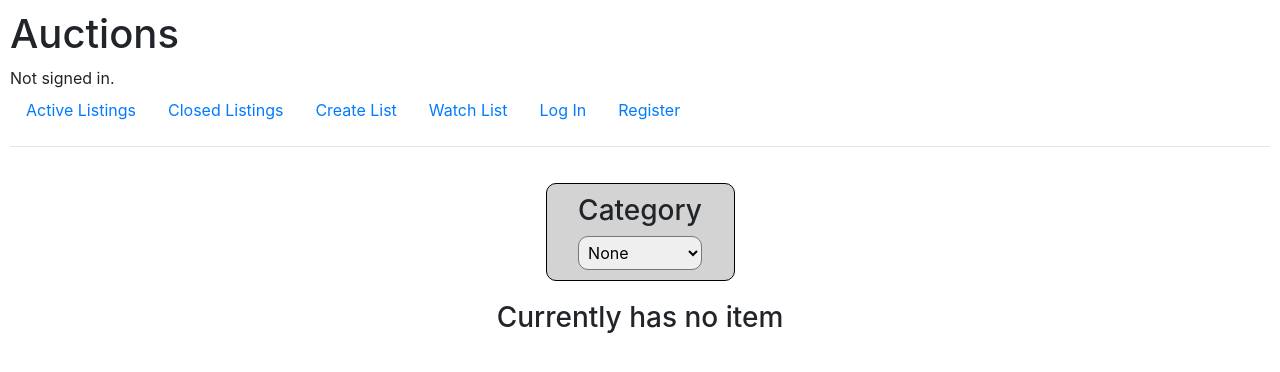
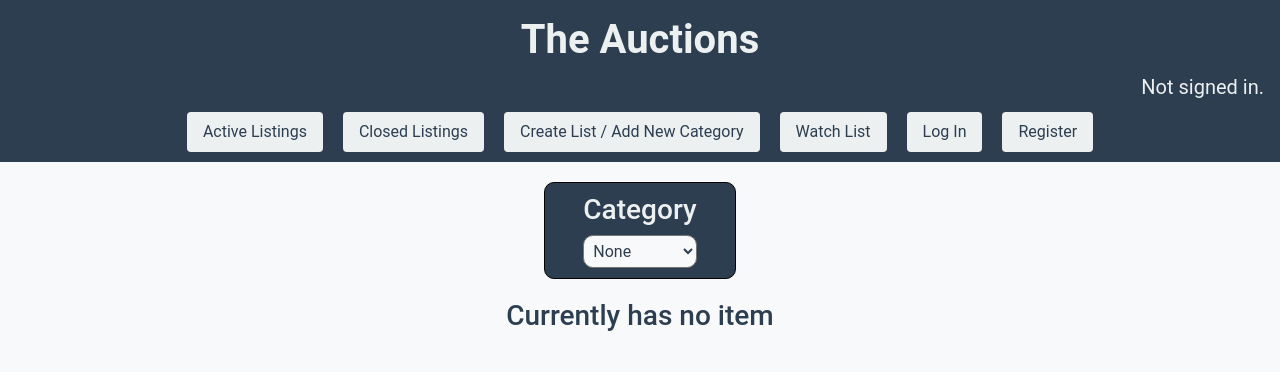
Before and after one commit to Re-Brain/CS50Web-Commerce, a Django app: page /closed_list in a window 1280 px wide. Shown: the top 372 px of the page. Run offline with Django 3.2, Linux system fonts and the light colour scheme; data comes from the database, SQL or seed files in the repository; both versions use the stored data as it was after the commit; some libraries are stand-ins or nearby versions.

Commit message:
Put Decoration in this project

```diff
--- /dev/null
+++ b/auctions/static/auctions/layout.css
@@ -0,0 +1,49 @@
+body {
+    font-family: "Roboto", sans-serif;
+    background-color: #F8F9FA; /* Light grayish-white */
+}
+
+h1
+{
+    text-align: center;
+    font-weight: bold;
+    padding-top: 1rem;
+}
+
+#nav_bar
+{
+    background-color: #2C3E50; /* Dark navy blue */
+    color: #ECF0F1;
+}
+
+.nav
+{
+    justify-content: center;
+}
+
+.nav-item
+{
+    padding: 10px;
+}
+
+.nav-link
+{
+    background-color: #ECF0F1; /* Off-white buttons */
+    color: #2C3E50;           /* Dark navy blue text */
+    border: none;
+    padding: 0.5rem 1rem;
+    border-radius: 4px;
+    cursor: pointer;
+}
+
+.nav-link li:hover {
+    background-color: #3498DB; /* Light blue hover effect */
+    color: #FFFFFF;
+}
+
+#user_authenticated
+{
+    text-align: right;
+    font-size: 20px;
+    padding-right: 1rem;
+}
--- a/auctions/static/auctions/list.css
+++ b/auctions/static/auctions/list.css
@@ -23,8 +23,16 @@
     margin: 20px 0;
 }
 
+#select_form
+{
+    background-color: #2C3E50; /* Dark navy blue */
+    color: #ECF0F1;
+}
+
 #select_form_item > select
 {
+    background-color: #F8F9FA; /* Light grayish-white */
+    color: #2C3E50; /* Dark navy blue */
     padding: 5px;
     width: 100%;
     height: 100%;
@@ -112,5 +122,15 @@
 
 #watchlist_title
 {
+    color: #2C3E50; /* Dark navy blue */
+    font-weight: bold;
+    margin-top: 20px;
+    margin-left : 40px;
     margin-bottom: 40px;
 }
+
+.message
+{
+    color: #2C3E50; /* Dark navy blue */
+    text-align: center;
+}
--- a/auctions/static/auctions/styles.css
+++ /dev/null
@@ -1,3 +0,0 @@
-body {
-    padding: 10px;
-}
--- a/auctions/templates/auctions/create.html
+++ b/auctions/templates/auctions/create.html
@@ -2,7 +2,7 @@
 {% load static %}
 
 {% block extra_css %}
-<link rel="stylesheet" href="{% static 'auctions/create.css' %}">
+    <link rel="stylesheet" href="{% static 'auctions/create.css' %}">
 {% endblock %}
 
 {% block body %}
--- a/auctions/templates/auctions/index.html
+++ b/auctions/templates/auctions/index.html
@@ -27,7 +27,7 @@
     <section class="list">
         {% for list in lists %}
         <div class="list-item">
-            <a href="{% url 'item' item=list.0.title %}" class="list-item-link">
+            <a href="{% url 'get_item' item=list.0.title %}" class="list-item-link">
                 <div class="item-image">
                     {% if list.0.image %}
                     <img src="{{ list.0.image }}" alt="Display Image">
@@ -36,17 +36,17 @@
                     {% endif %}
                 </div>
                 <div class="item-description">
-                    <p>{{ list.0.title }}</p>
-                    <p>${{ list.1 }}</p>
-                    <p>{{ list.0.date }}</p>
-                    <p>{{ list.0.description }}</p>
+                    <p>Item : {{ list.0.title }}</p>
+                    <p>Price : ${{ list.1 }}</p>
+                    <p>Date Created : {{ list.0.date }}</p>
+                    <p>Description : {{ list.0.description }}</p>
                 </div>
             </a>
         </div>
         {% endfor %}
     </section>
     {% else %}
-        <h3>Currently has no item</h3>
+        <h3 class="message">Currently has no item</h3>
     {% endif %}
 </main>
 
--- a/auctions/templates/auctions/layout.html
+++ b/auctions/templates/auctions/layout.html
@@ -5,19 +5,23 @@
     <head>
         <title>{% block title %}Auctions{% endblock %}</title>
         <link rel="stylesheet" href="https://stackpath.bootstrapcdn.com/bootstrap/4.4.1/css/bootstrap.min.css" integrity="sha384-Vkoo8x4CGsO3+Hhxv8T/Q5PaXtkKtu6ug5TOeNV6gBiFeWPGFN9MuhOf23Q9Ifjh" crossorigin="anonymous">
-        <link href="{% static 'auctions/styles.css' %}" rel="stylesheet">
+        <link href="{% static 'auctions/layout.css' %}" rel="stylesheet">
         {% block extra_css %}
         {% endblock %}
     </head>
     <body>
-        <h1>Auctions</h1>
-        <div>
+        <div id="nav_bar">
+
+            <h1>The Auctions</h1>
+
+            <div id="user_authenticated">
                 {% if user.is_authenticated %}
                     Signed in as <strong>{{ user.username }}</strong>.
                 {% else %}
                     Not signed in.
                 {% endif %}
             </div>
+
             <ul class="nav">
                 <li class="nav-item">
                     <a class="nav-link" href="{% url 'index' %}">Active Listings</a>
@@ -26,9 +30,9 @@
                     <a class="nav-link" href="{% url 'closed_list' %}">Closed Listings</a>
                 </li>
                 <li class="nav-item">
-                <a class="nav-link" href="{% url 'create' %}">Create List</a>
+                    <a class="nav-link" href="{% url 'create' %}">Create List / Add New Category</a>
                 </li>
-            <li>
+                <li class="nav-item">
                     <a class="nav-link" href="{% url 'watchlist' %}">Watch List</a>
                 </li>
                 {% if user.is_authenticated %}
@@ -44,8 +48,11 @@
                     </li>
                 {% endif %}
             </ul>
-        <hr>
+        </div>
+        <div>
             {% block body %}
             {% endblock %}
+        </div>
+
     </body>
 </html>
--- a/auctions/templates/auctions/message.html
+++ b/auctions/templates/auctions/message.html
@@ -1,5 +1,5 @@
 {% if messages %}
     {% for message in messages %}
-        <h3>{{ message }}</h3>
+        <h3 style="color: #2C3E50; padding-bottom: 20px;">{{ message }}</h3>
     {% endfor%}
 {% endif %}
--- a/auctions/urls.py
+++ b/auctions/urls.py
@@ -16,5 +16,6 @@ urlpatterns = [
     path("unactive_item", views.unactive_item , name="unactive_item"),
     path("comment" , views.comment , name="create_comment"),
     path("add_category" , views.add_category, name="add_category"),
-    path("<str:item>/" , views.item , name="item"),
+    path("item/<str:item>" , views.get_item , name="get_item"),
+    path("item/", views.handle_get_empty_item, name="handle_get_empty_item")
 ]
--- a/auctions/views.py
+++ b/auctions/views.py
@@ -162,7 +162,7 @@ def add_category(request):
     return HttpResponseRedirect(reverse("create"))
 
 ############ Item Display #############
-def item(request, item):
+def get_item(request, item):
 
     list = Item.objects.get(title=item)
     bids = Price.objects.filter(item__title=item).count()
@@ -186,6 +186,8 @@ def item(request, item):
                                                   "active": active,
                                                   "comments": comments})
 
+def handle_get_empty_item(request):
+    return HttpResponseRedirect(reverse("index"))
 
 @login_required
 def place_bid(request):
@@ -195,13 +197,13 @@ def place_bid(request):
         bid_price = Decimal(request.POST["bid"])
         if bid_price >= current_highest_price:
             Price.objects.create(user=request.user, item=item, price=bid_price)
-            return HttpResponseRedirect(reverse("item", args=(item.title,)))
+            return HttpResponseRedirect(reverse("get_item", args=(item.title,)))
         else:
             messages.error(request, "Your bet is too low. Please bet higher")
-            return HttpResponseRedirect(reverse("item", args=(item.title,)))
+            return HttpResponseRedirect(reverse("get_item", args=(item.title,)))
 
     item = Item.objects.get(title=request.GET["item"])
-    return HttpResponseRedirect(reverse("item", args=(item.title,)))
+    return HttpResponseRedirect(reverse("get_item", args=(item.title,)))
 
 
 def unactive_item(request):
@@ -223,23 +225,22 @@ def comment(request):
         user = request.user
 
         Comment.objects.create(item=item, comment=comment, user=user)
-        return HttpResponseRedirect(reverse("item", args=(item.title,)))
+        return HttpResponseRedirect(reverse("get_item", args=(item.title,)))
 
     item = Item.objects.get(title=request.GET["item"])
-    return HttpResponseRedirect(reverse("item", args=(item.title,)))
+    return HttpResponseRedirect(reverse("get_item", args=(item.title,)))
 
 ############ Watchlist #############
-
 
 @login_required
 def add_watchlist(request):
     if request.method == "POST":
         item = Item.objects.get(title=request.POST["item"])
         Watchlist.objects.create(item=item, user=request.user)
-        return HttpResponseRedirect(reverse("item", args=(item.title,)))
+        return HttpResponseRedirect(reverse("get_item", args=(item.title,)))
 
     item = Item.objects.get(title=request.GET["item"])
-    return HttpResponseRedirect(reverse("item", args=(item.title,)))
+    return HttpResponseRedirect(reverse("get_item", args=(item.title,)))
 
 
 @login_required
@@ -247,10 +248,10 @@ def remove_watchlist(request):
     if request.method == "POST":
         item = Item.objects.get(title=request.POST["item"])
         Watchlist.objects.get(item=item, user=request.user).delete()
-        return HttpResponseRedirect(reverse("item", args=(item.title,)))
+        return HttpResponseRedirect(reverse("get_item", args=(item.title,)))
 
     item = Item.objects.get(title=request.GET["item"])
-    return HttpResponseRedirect(reverse("item", args=(item.title,)))
+    return HttpResponseRedirect(reverse("get_item", args=(item.title,)))
 
 
 @login_required
```
Also changed, not shown: other parts of auctions/static/auctions/list.css (+14 -12 lines), auctions/static/auctions/authenticated.css (added, +46 -0 lines), auctions/static/auctions/create.css (+24 -2 lines), auctions/static/auctions/item.css (+48 -3 lines), auctions/templates/auctions/item.html (+7 -5 lines), auctions/templates/auctions/login.html (+8 -3 lines), auctions/templates/auctions/register.html (+12 -7 lines), auctions/templates/auctions/watchlist.html (+6 -6 lines), db.sqlite3. Lines whose indentation alone changed are shown as unchanged.
